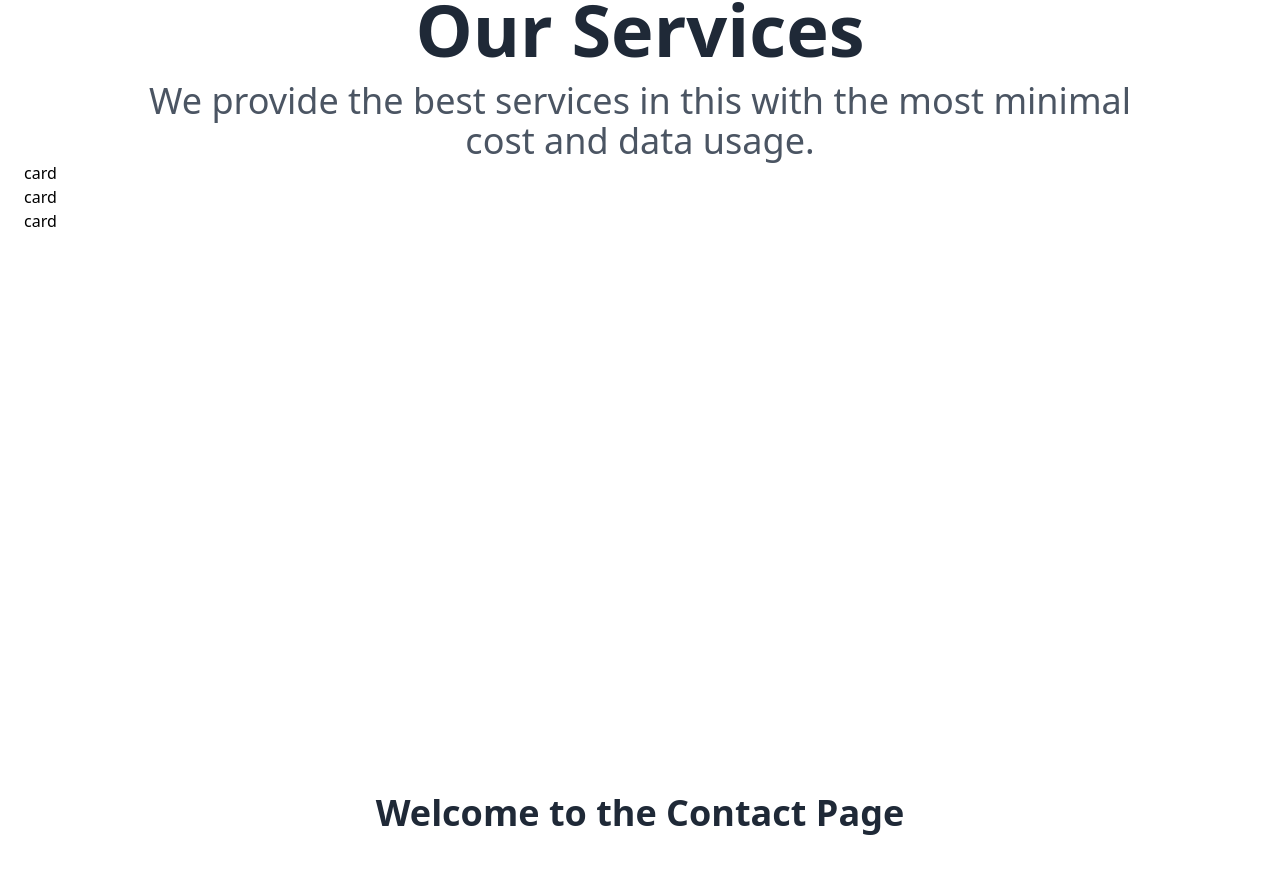
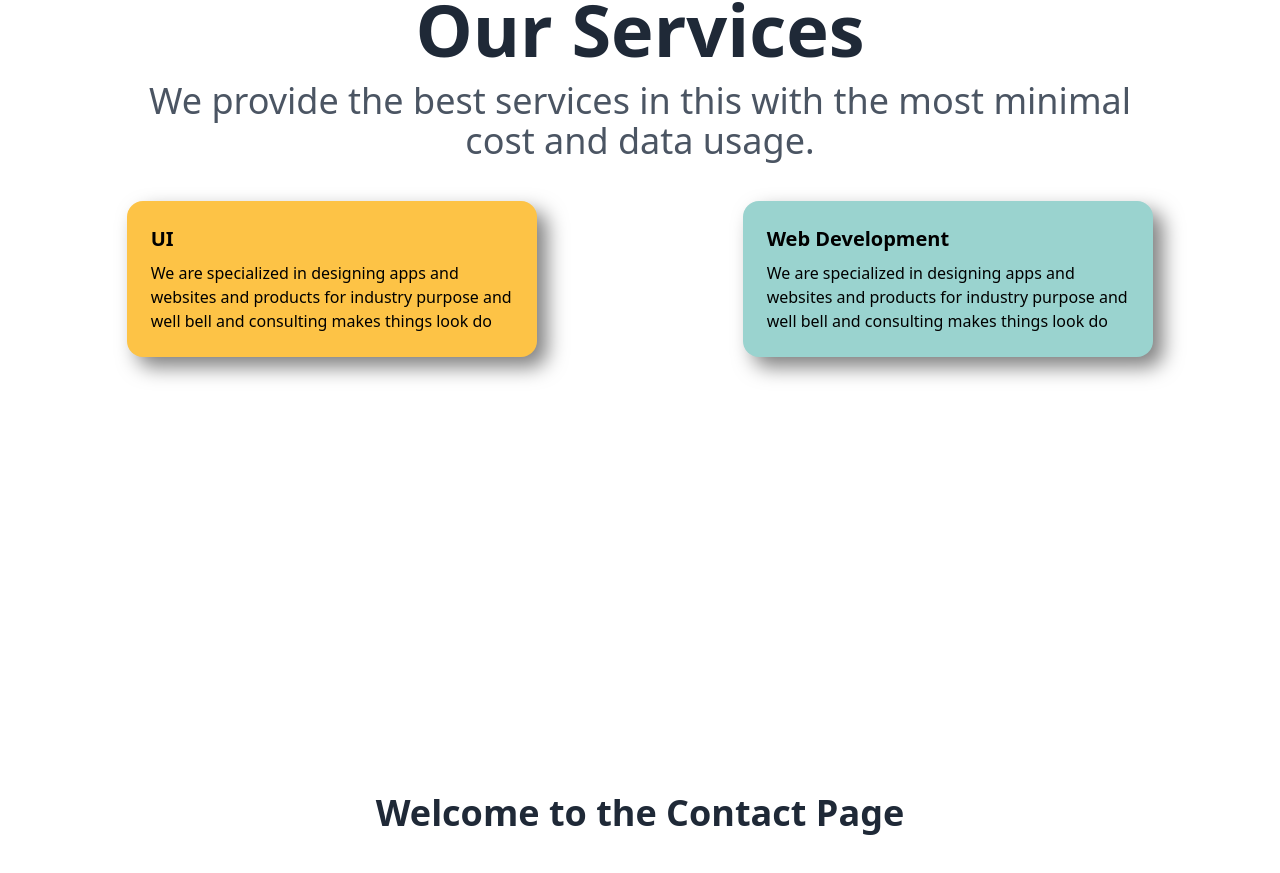
Before and after one commit to Sandipan-seth/WebWorkStudioPage, a React (Vite) app: page / in a window 1280 px wide. Shown: the part 1735-2608 px from the top of the page. Built offline with nearby package versions, Linux system fonts and the light colour scheme.

Commit message:
Service Card

```diff
--- a/src/components/Service.jsx
+++ b/src/components/Service.jsx
@@ -1,5 +1,5 @@
-import React from 'react'
-import Card from './ServiceComponent/Card';
+import React from "react";
+import Card from "./ServiceComponent/Card";
 
 const Service = () => {
   return (
@@ -12,13 +12,21 @@ const Service = () => {
         usage.
       </p>
 
-      <div>
-        <Card className="bg-[#fdc346]" />
-        <Card className="bg-[#9ad3cf]" />
-        <Card className="bg-[#86fbad]" />
+      <div className="flex justify-around flex-col gap-10 md:flex-row md:gap-0 mt-10">
+        <Card
+          color="#fdc346"
+          heading="UI"
+          description=" We are specialized in designing apps and websites and products for industry purpose and well bell and consulting makes things look do"
+        />
+        <Card
+          color="#9ad3cf"
+          heading="Web Development"
+          description=" We are specialized in designing apps and websites and products for industry purpose and well bell and consulting makes things look do"
+        />
+        {/* <Card color="#86fbad" heading="AI" /> */}
       </div>
     </div>
   );
-}
+};
 
-export default Service
+export default Service;
--- a/src/components/ServiceComponent/Card.jsx
+++ b/src/components/ServiceComponent/Card.jsx
@@ -1,9 +1,13 @@
 import React from "react";
 
-const Card = ({ color }) => {
+const Card = ({ color, heading,description }) => {
   return (
-    <div className={`w-1/2 h-1/2`} style={{ backgroundColor: color }}>
-      card
+    <div
+      className="w-full md:w-1/3 h-fit p-6 rounded-2xl shadow-[10px_10px_20px_rgba(0,0,0,0.5)] transition-transform duration-300 hover:scale-105"
+      style={{ backgroundColor: color }}
+    >
+      <h1 className="text-xl font-bold mb-2">{heading}</h1>
+      <p className="">{description}</p>
     </div>
   );
 };
```
